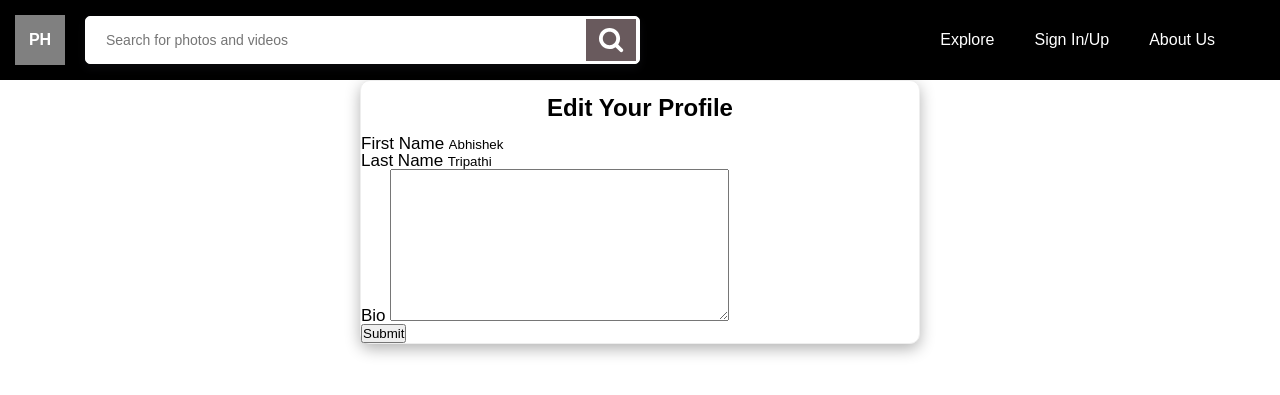
After one commit to amit-k-yadav/photohire-django, a Django app: page /profile/edit_profile/ in a window 1280 px wide. The commit adds this page. Shown: the top 395 px of the page. Run offline with Django 3.2, Linux system fonts and the light colour scheme; a user stored in the database is signed in.

Commit message:
Intermediate changes

```diff
--- a/photohire/urls.py
+++ b/photohire/urls.py
@@ -1,5 +1,5 @@
 from django.contrib import admin
-from django.urls import path
+from django.urls import path,include
 from django.conf import settings
 from django.conf.urls.static import static
 from photohireapp.views import *
@@ -7,6 +7,7 @@ from photohireapp.views import *
 urlpatterns = [
     path('', home, name = 'home'),
     path('admin/', admin.site.urls),
+    path('profile/', include('photohireapp.urls')),
     path('explore/', explore, name='explore'),
     path('sign-in/', signin, name='signin'),
     path('sign-up/', signup, name='signup'),
--- a/photohireapp/forms.py
+++ b/photohireapp/forms.py
@@ -1,7 +1,21 @@
 from django import forms
 from .models import *
 from django.contrib.auth.models import User
-from django.contrib.auth.forms import UserCreationForm
+from django.contrib.auth.forms import UserCreationForm,UserChangeForm
+
+
+
+class editprofileform(UserChangeForm):
+    class Meta:
+        model=Profile
+        fields=(
+        "first_name",
+        "last_name",
+	'bio',
+)
+    def clean_password(self):
+        return self.clean_password
+
 class LoginForm(forms.Form):
 	email=forms.CharField(max_length=30)
 	password=forms.CharField(widget=forms.PasswordInput, max_length=40)
--- /dev/null
+++ b/photohireapp/static/photohireapp/css/edit_profile.css
@@ -0,0 +1,134 @@
+*{margin: 0; padding: 0;}
+.edit-your-profile .form-model{
+    max-width: 560px;
+      background: #fff;
+      margin: auto;
+      border-radius: 10px;
+      border: 1px solid #eee;
+      box-shadow: 0 5px 15px rgba(0,0,0,0.3);
+  }
+
+  .edit-your-profile .form-model h1{
+    font-size: 24px;
+      font-family: sans-serif;
+      font-weight: 700;
+      text-align: center;
+      margin: 15px auto;
+
+  }
+
+  .edit-your-profile .form-model .choose-filee{
+    display: flex;
+      align-items: center;
+      margin: 0 20px 20px 50px;
+  }
+
+  .edit-your-profile .form-model .choose-filee img{
+    max-width: 90px;
+    height: 90px;
+    width: 100%;
+    border-radius: 50%;
+    margin-right: 20px;
+  }
+
+  .edit-your-profile .form-model label{
+    font-size: 17px;
+      font-family: sans-serif;
+      margin: 10px 0;
+  }
+
+  .edit-your-profile .form-model .bio{
+    margin-left: 50px;
+    max-width: 460px;;
+      width: 100%;
+      border-radius: 5px;
+      padding-top: 15px;
+  }
+
+  .edit-your-profile .form-model .bio textarea{
+    display: block;
+    margin-top: 15px;
+    max-width: 460px;
+    height: 90px;
+    width: 100%;
+    border-radius: 5px
+  }
+
+
+  .edit-your-profile .form-model .names{
+    display: flex;
+    justify-content: space-around;
+    align-items: center;
+  }
+
+  .edit-your-profile .form-model .name, .last, .email, .insta-username, .twitter-username{
+    display: flex;
+    flex-flow: column;
+  }
+
+  .edit-your-profile .form-model .email{
+    margin-left: 50px;
+  }
+
+  .edit-your-profile .form-model .names input{
+      padding: 8px 3px;
+      border-radius: 5px;
+      border: 1px solid gray;
+      max-width: 200px;
+      width: 100%;
+  }
+
+  .edit-your-profile .form-model .email input,
+  .edit-your-profile .form-model .insta-username input,
+  .edit-your-profile .form-model .twitter-username input {
+    padding: 8px 3px;
+      border-radius: 5px;
+      border: 1px solid gray;
+      max-width: 460px;
+      width: 100%;
+  }
+
+  .edit-your-profile .form-model .insta-username, .twitter-username{
+   margin-left: 50px;
+  }
+
+  .edit-your-profile .form-model .update-cancel{
+    display: flex;
+      justify-content: flex-end;
+      margin: 20px 50px
+  }
+
+
+  .edit-your-profile .form-model .cancel{
+    font-size: 15px;
+      color: gray;
+      background: transparent;
+      border: none;
+      margin-right: 15px;
+      cursor: pointer;
+      outline: none;
+  }
+
+  .edit-your-profile .form-model .cancel:hover{
+    color: #000;
+  }
+
+
+  .edit-your-profile .form-model .update{
+    font-size: 15px;
+      background-color: rgb(211, 229, 243);
+      padding: 5px 7px;
+      border: none;
+      color: #fff;
+      cursor: pointer;
+  }
+
+  .edit-your-profile .form-model .update:hover{
+    opacity: .8;
+}
+
+.i-am-centered {
+    margin: auto;
+    max-width: 300px;
+    padding-top: 20%;
+}
--- a/photohireapp/templates/base.html
+++ b/photohireapp/templates/base.html
@@ -38,9 +38,14 @@
                             <li>
                                 <a href="/explore">Explore</a>
                             </li>
+                            {% if not user.is_authenticated %}
+                            <a href="/sign-up">
+                                <button class="login-btn">Logout</button>
+                           {% else %}
                             <li id="triggerModal">
                                 <a href="#">Sign In/Up</a>
                             </li>
+                            {% endif %}
                             <li>
                                 <a href="/about">About Us</a>
                             </li>
@@ -65,8 +70,7 @@
                         <a href="/sign-up">
                             <button class="login-btn">Sign Up</button>
                         </a>
-                        <!-- <a href="/sign-up">
-                            <button class="login-btn">Logout</button> -->
+
                     </div>
                 </div>
                 <div class="close">
--- /dev/null
+++ b/photohireapp/templates/photohireapp/edit_profile.html
@@ -0,0 +1,77 @@
+
+{% extends "base.html" %}
+{% load static %}
+{% block head %}
+<link rel="stylesheet" href="{% static 'photohireapp/css/edit_profile.css' %}">
+
+{% endblock %}
+
+
+{% block content %}
+<div class="edit-your-profile">
+        <head>
+            <title>Edit Your Profile </title>
+
+        </head>
+        <div class="edit-your-profile">
+            <div class="form-model">
+                <h1>Edit Your Profile</h1>
+                <form action="{% url 'edit_profile' %}" method='POST'>
+                    {% csrf_token %}
+                    <div class="form-group">
+                        <label><b>First Name</b></label>
+                        {{form.first_name}}
+                    </div>
+                    <div class="form-group">
+                            <label><b>Last Name</b></label>
+                            {{form.last_name}}
+                        </div>
+                        <div class="form-group">
+                                <label><b>Bio</b></label>
+                                {{form.bio}}
+                            </div>
+                    <!-- {{form_as}} -->
+                    <button type="submit">Submit</button>
+
+                </form>
+                <!-- <form action="">
+                    <div class="choose-filee">
+                        <img src="https://via.placeholder.com/100x100.png" alt="">
+                        <input type="file">
+                    </div>
+                    <div class="names">
+                        <div class="name">
+                            <label for="">First Name</label>
+                            <input type="text">
+                        </div>
+                        <div class="last">
+                            <label for="">Last Name</label>
+                            <input type="text">
+                        </div>
+                    </div>
+                    <div class="email">
+                        <label for="">E-mail</label>
+                        <input type="email">
+                    </div>
+                    <div class="bio">
+                        <label for="">Short Bio</label>
+                        <textarea name="" id="" cols="20" rows="10"></textarea>
+                    </div>
+                    <div class="insta-username">
+                        <label for="Instagram Username">Instagram Username</label>
+                        <input type="text">
+                    </div>
+                    <div class="twitter-username">
+                        <label for="">Twitter Username</label>
+                        <input type="text">
+                    </div>
+                    <div class="update-cancel">
+                        <button class="cancel">Cancel</button>
+                        <button class="update">Update Profile</button>
+                    </div>
+                </form> -->
+            </div>
+        </div>
+    </div>
+
+{% endblock %}
--- a/photohireapp/urls.py
+++ b/photohireapp/urls.py
@@ -4,5 +4,5 @@ from . import views
 
 
 urlpatterns=[
-	path('/login$',views.signin,name="signin")
-	,]
+	path('login/',views.signin,name="signin"),
+	path('edit_profile/',views.edit_profile, name='edit_profile'),]
--- a/photohireapp/views.py
+++ b/photohireapp/views.py
@@ -4,6 +4,29 @@ from .forms import *
 from django.views.decorators.csrf import csrf_exempt
 from django.contrib.auth import authenticate,login
 from django.contrib.auth.models import User
+
+
+
+def edit_profile(request):
+        print('inside edit profile')
+        if request.method=='POST':
+            print('inside post' , request.POST,'>>user',request.user.id)
+            form= editprofileform(request.POST, instance=request.user)
+            if form.is_valid():
+                print('form is valid')
+                bio=form.cleaned_data['bio']
+                user=User.objects.get(id=request.user.id).id
+                print('User ' , user)
+                print(bio)
+                update=Profile.objects.filter(user=user).update(bio=bio)
+                print('update ??' , update)
+                #form.save()
+            else:
+                print(form.errors)
+        else:
+            form=editprofileform(instance=request.user)
+
+        return render(request,'photohireapp/edit_profile.html',{'form':form})
 
 def home(request):
     images = Images.objects.all()
@@ -41,7 +64,7 @@ def signup(request):
         else:
             print(form.errors)
 	    #Profile.objects.create(first_name=first_name,last_name='lasyt')
-        return redirect('/sign-in')
+        return redirect('edit_profile/')
     else:
         print('get request called')
         form=UserCreationForm()
@@ -63,7 +86,8 @@ def signin(request):
             if user:
                 if user.is_active:
                     login(request,user)
-                    return HttpResponse('Logged In Successfully !')
+                    return redirect('edit_profile')
+                    #return HttpResponse('Logged In Successfully !')
                 else:
                     return HttpResponse('Account has been disabled ')
             else:
```
Also changed, not shown: db.sqlite3, photohireapp/static/photohireapp/images/avatar.png (added), photohireapp/templates/photohireapp/index.html (line endings or trailing spaces).
